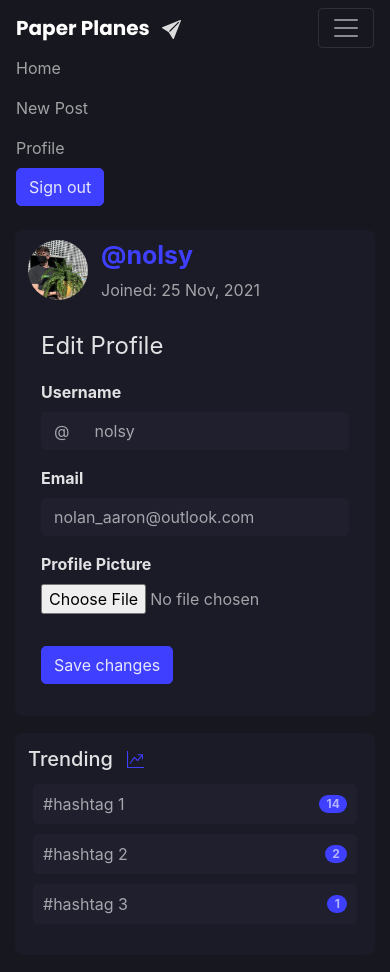
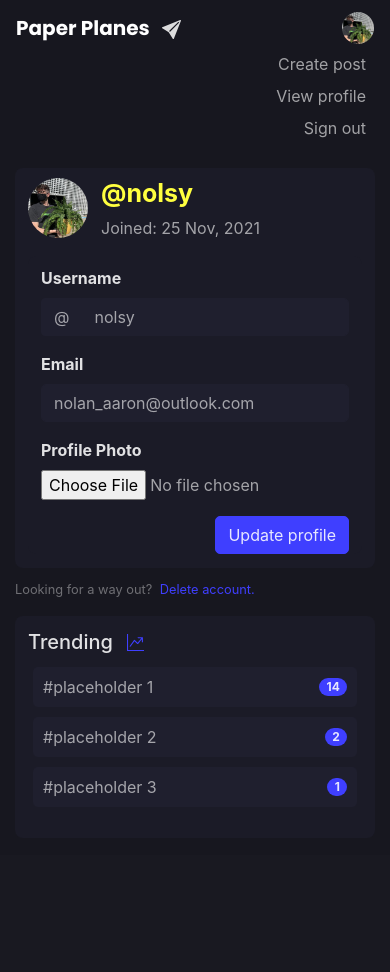
Before and after one commit to nolan-aaron/Paper_Planes, a Flask app: page /profile/ in a window 390 px wide, after a click that opens the changed part. After the commit the page ends 807 px from the top, so only its background shows below. Run offline with Flask 2, Linux system fonts and the light colour scheme; a user stored in the database is signed in; some libraries are stand-ins or nearby versions.

Commit message:
Re-designed navbar + improved responsiveness
- Users can permanently delete their account
- Sign up flow encourages users to upload a profile photo
- Other minor changes to UI elements

```diff
--- a/application/forms.py
+++ b/application/forms.py
@@ -41,8 +41,8 @@
 
     email = StringField('Email', validators=[DataRequired(), Email()])
     password = PasswordField('Password', validators=[DataRequired()])
-    remember = BooleanField('Remember me')
-    submit = SubmitField('Sign in')
+    remember = BooleanField('Stay logged in')
+    submit = SubmitField('Log in')
 
 
 class UpdateProfileForm(FlaskForm):
@@ -50,9 +50,9 @@
     username = StringField('Username', validators=[
                            DataRequired(), Length(min=2, max=20)])
     email = StringField('Email', validators=[DataRequired(), Email()])
-    picture = FileField('Profile Picture', validators=[
+    picture = FileField('Profile Photo', validators=[
                         FileAllowed(['jpg', 'png'])])
-    submit = SubmitField('Save changes')
+    submit = SubmitField('Update profile')
 
     def validate_username(self, username):
 
@@ -81,4 +81,4 @@
 
     content = TextAreaField('Content', validators=[
                             DataRequired(), Length(max=300)])
-    submit = SubmitField('Post')
+    submit = SubmitField('Create post')
--- a/application/post.py
+++ b/application/post.py
@@ -28,7 +28,7 @@
         flash("Your post has been created!", 'success')
         return redirect(url_for('routes.index'))
 
-    return render_template('create_post.html', title='New Post', form=form)
+    return render_template('create_post.html', title='Create Post', form=form)
 
 
 @blueprint.route("/<int:post_id>/edit", methods=['GET', 'POST'])
--- a/application/static/CSS/style.css
+++ b/application/static/CSS/style.css
@@ -52,8 +52,6 @@
 .white-fill {
   fill: white;
 }
-
-
 
 small {
   color: var(--disable);
@@ -173,6 +171,18 @@
   margin-right: 4px;
 }
 
+.profile-icon {
+  height: 32px;
+  width: 32px;
+  margin-left: 4px;
+}
+
+.mobile-icon {
+  height: 32px;
+  width: 32px;
+  margin-left: 0px;
+}
+
 .article-svg {
   width: 25px;
   height: 25px;
@@ -209,6 +219,12 @@
 
 .primary-text:hover {
   color: var(--primary);
+}
+
+/* All screens that are at least medium size */
+@media all and (min-width: 768px) {
+  .navbar .nav-item .dropdown-menu{ display: none; }
+  .navbar .nav-item:hover .dropdown-menu{ display: block; }
 }
 
 /* Large size */
@@ -251,3 +267,49 @@
   }
 
 }
+
+/* Dropdown menu on navbar */
+.dropdown-menu {
+  background-color: var(--background);
+  border: 1px solid var(--medium-emphasis);
+  padding-top: 0px;
+  padding-bottom: 0px;
+  margin-top: 0px;
+  margin-bottom: 0px;
+}
+
+/* All items in dropdown menu */
+.dropdown-item {
+  color: var(--medium-emphasis);
+  border-radius: 0px;
+}
+
+/* Override: First item in dropdown menu */
+.dropdown-item:first-child {
+  border-top-left-radius: 3px;
+  border-top-right-radius: 3px;
+  border-bottom-left-radius: 0px;
+  border-bottom-right-radius: 0px;
+}
+
+/* Override: Last item in dropdown menu */
+.dropdown-item:last-child {
+  border-top-left-radius: 0px;
+  border-top-right-radius: 0px;
+  border-bottom-left-radius: 3px;
+  border-bottom-right-radius: 3px;
+}
+
+.dropdown-item:hover, .dropdown-item:focus {
+  color: var(--high-emphasis);
+  background-color: var(--primary);
+}
+
+.navbar-toggler {
+  border: none;
+  padding: 0px;
+}
+
+.navbar-toggler:focus {
+  outline: none;
+}
--- a/application/templates/base.html
+++ b/application/templates/base.html
@@ -39,7 +39,7 @@
 
   <!-- TITLE -->
   {% if title %}
-  <title>Paper Planes - {{title}}</title>
+  <title>{{title}} - Paper Planes</title>
   {% else %}
   <title>Paper Planes</title>
   {% endif %}
@@ -59,24 +59,65 @@
         </svg>
       </a>
       <button class="navbar-toggler" type="button" data-toggle="collapse" data-target="#navbarToggle" aria-controls="navbarToggle" aria-expanded="false" aria-label="Toggle navigation">
+
+        <!-- NAVBAR COLLAPSE ICON (SMALL DEVICES ONLY) -->
+        <!-- IF AUTHENTICATED USE PROFILE PHOTO AS ICON -->
+        {% if current_user.is_authenticated %}
+        <img class="rounded-circle mobile-icon" src="{{ url_for('static', filename='profile_pics/' + current_user.image_file) }}">
+
+        <!-- ELSE USE HAMBURGER ICON -->
+        {% else %}
         <span class="navbar-toggler-icon"></span>
+        {% endif %}
       </button>
 
       <!-- LEFT SIDE -->
       <div class="collapse navbar-collapse" id="navbarToggle">
         <div class="navbar-nav mr-auto">
-          <a class="nav-item nav-link" href="{{ url_for('routes.index') }}" style="color: var(--medium-emphasis);">Home</a>
+
+          <!-- IF AUTHENTICATED -->
+          {% if current_user.is_authenticated %}
+
+          <!-- LARGER DISPLAYS ONLY -->
+          <a class="nav-item nav-link my-auto d-none d-md-block" href="{{ url_for('post.new_post') }}" style="color: var(--medium-emphasis);">Create post</a>
+
+          <!-- SMALL DISPLAYS ONLY -->
+          <div>
+            <a class="dropdown-item d-md-none text-right pr-2" href="{{ url_for('post.new_post') }}">Create post</a>
+            <a class="dropdown-item d-md-none text-right pr-2" href="{{ url_for('profile.profile') }}">View profile</a>
+            <a class="dropdown-item d-md-none text-right pr-2" href="{{ url_for('authentication.logout') }}">Sign out</a>
+          </div>
+          {% endif %}
         </div>
 
-        <!-- RIGHT SIDE -->
+        <!-- RIGHT SIDE (LARGER DEVICES ONLY) -->
         <div class="navbar-nav">
           {% if current_user.is_authenticated %}
-          <a class="nav-item nav-link my-auto" href="{{ url_for('post.new_post') }}" style="color: var(--medium-emphasis);">New Post</a>
-          <a class="nav-item nav-link my-auto" href="{{ url_for('profile.profile') }}" style="color: var(--medium-emphasis);">Profile</a>
-          <a class="nav-item nav-link pr-0 pb-0 pt-0" href="{{ url_for('authentication.logout') }}"><button class="btn button input-button">Sign out</button></a>
+
+          <!-- USERNAME & PROFILE SECTION -->
+          <li class="nav-item dropdown d-none d-md-block">
+            <a class="nav-link" href="#" id="navbarDropdown" role="button" data-toggle="dropdown" aria-haspopup="true" aria-expanded="false">
+              <span class="secondary-colour font-weight-bold">@{{current_user.username}}</span>
+              <img class="rounded-circle profile-icon" src="{{ url_for('static', filename='profile_pics/' + current_user.image_file) }}">
+            </a>
+            <div class="dropdown-menu" aria-labelledby="navbarDropdown">
+              <a class="dropdown-item" href="{{ url_for('profile.profile') }}">View profile</a>
+              <a class="dropdown-item" href="{{ url_for('authentication.logout') }}">Sign out</a>
+            </div>
+          </li>
+
           {% else %}
-          <a class="nav-item nav-link my-auto" href="{{ url_for('authentication.register') }}" style="color: var(--medium-emphasis);">Sign up</a>
-          <a class="nav-item nav-link pr-0 pb-0 pt-0" href="{{ url_for('authentication.login') }}"><button class="btn button input-button">Sign in</button></a>
+
+          <!-- LOG IN/SIGN UP OPTIONS -->
+          <!-- LARGE SCREENS -->
+          <a class="nav-item nav-link my-auto d-none d-md-block" href="{{ url_for('authentication.login') }}" style="color: var(--medium-emphasis);">Log in</a>
+          <a class="nav-item nav-link my-auto d-none d-md-block" href="{{ url_for('authentication.register') }}"><button class="btn button btn-sm input-button">Sign up</button></a>
+
+          <!-- SMALL SCREENS -->
+          <div>
+            <a class="dropdown-item my-auto d-md-none text-right pr-2" href="{{ url_for('authentication.login') }}">Log in</a>
+            <a class="dropdown-item my-auto d-md-none text-right pr-2" href="{{ url_for('authentication.register') }}">Sign up</a>
+          </div>
           {% endif %}
         </div>
       </div>
@@ -127,24 +168,24 @@
             <!-- LINK #1 -->
             <a href="#">
               <li class="sidebar-list d-flex justify-content-between align-items-center">
-                #hashtag 1
-                <span class="badge badge-pill badge-fill">14</span>
+                #placeholder 1
+                <span class="badge badge-pill badge-fill high-emphasis">14</span>
               </li>
             </a>
 
             <!-- LINK #2 -->
             <a href="#">
               <li class="sidebar-list d-flex justify-content-between align-items-center">
-                #hashtag 2
-                <span class="badge badge-pill badge-fill">2</span>
+                #placeholder 2
+                <span class="badge badge-pill badge-fill high-emphasis">2</span>
               </li>
             </a>
 
             <!-- LINK #3 -->
             <a href="#">
               <li class="sidebar-list d-flex justify-content-between align-items-center">
-                #hashtag 3
-                <span class="badge badge-pill badge-fill">1</span>
+                #placeholder 3
+                <span class="badge badge-pill badge-fill high-emphasis">1</span>
               </li>
             </a>
 
--- a/application/templates/index.html
+++ b/application/templates/index.html
@@ -11,7 +11,7 @@
 
         <img class="rounded-circle article-img" src="{{ url_for('static', filename='profile_pics/' + post.author.image_file) }}">
 
-        <span class="mr-1 primary-colour font-weight-bold">@{{ post.author.username }}</span>
+        <span class="mr-1 secondary-colour font-weight-bold">@{{ post.author.username }}</span>
 
         <small class="font-weight-light">{{ elapsed_time(post) }}</small>
 
--- a/application/templates/login.html
+++ b/application/templates/login.html
@@ -9,14 +9,16 @@
         {{ form.hidden_tag() }}
         <fieldset class="form-group">
 
+            <legend class="mb-3 high-emphasis font-weight-bold">Log in</legend>
+
             <!-- EMAIL -->
             <div class="form-group">
                 {{ form.email.label(class="form-control-label font-weight-bold") }}
 
                 {% if form.email.errors %}
-                {{ form.email(class="form-control dark-form is-invalid input-form") }}
+                {{ form.email(class="form-control dark-form is-invalid input-form", autofocus=true) }}
                 {% else %}
-                {{ form.email(class="form-control dark-form input-form") }}
+                {{ form.email(class="form-control dark-form input-form", autofocus=true) }}
                 {% endif %}
 
                 {% for error in form.email.errors %}
--- a/application/templates/profile.html
+++ b/application/templates/profile.html
@@ -3,24 +3,23 @@
 <!-- CONTENT START -->
 {% block content %}
 
-<div class="content-section">
+<div class="content-section mb-2">
 
     <!-- PROFILE HEADER -->
     <div class="media">
         <img class="rounded-circle account-img" src="{{ image_file }}">
         <div>
-            <h2 class="account-heading primary-colour profile-text font-weight-bold">@{{ current_user.username }}</h2>
+            <h2 class="account-heading secondary-colour profile-text font-weight-bold">@{{ current_user.username }}</h2>
             <p class="medium-emphasis">Joined: {{ date_joined }}</p>
         </div>
     </div>
 
     <!-- EDIT PROFILE -->
-    <div class="content-section mb-2">
+    <div class="content-section mb-0 pb-0">
         <form method="POST" enctype="multipart/form-data">
             {{ form.hidden_tag() }}
-            <fieldset class="form-group">
+            <fieldset class="form-group mb-1">
 
-                <legend class="mb-3 high-emphasis">Edit Profile</legend>
 
                 <!-- USERNAME -->
                 <div class="form-group">
@@ -66,15 +65,42 @@
                     {% endfor %}
                 </div>
 
+                <!-- SUBMIT -->
+                <div class="form-group">
+                    {{form.submit(class="btn button input-button float-right") }}
+                </div>
+
             </fieldset>
-
-            <!-- SUBMIT -->
-            <div class="form-group mb-1">
-                {{form.submit(class="btn button input-button") }}
-            </div>
         </form>
     </div>
+</div>
 
+<!-- FOOTER -->
+<div class="mb-3">
+    <small class="disable">Looking for a way out? <a class="ml-1 primary-colour" data-toggle="modal" data-target="#deleteModal" href="#">Delete account.</a></small>
+</div>
+
+<!-- MODAL -->
+<div class="modal fade" id="deleteModal" tabindex="-1" role="dialog" aria-labelledby="deleteModalLabel" aria-hidden="true">
+    <div class="modal-dialog modal-dialog-centered" role="document">
+        <div class="modal-content modal-background">
+            <div class="modal-header" style="border: none;">
+                <h5 class="modal-title high-emphasis font-weight-bold" id="deleteModalLabel">Delete Account</h5>
+                <button type="button" class="close" data-dismiss="modal" aria-label="Close">
+                    <span class="high-emphasis" aria-hidden="true">&times;</span>
+                </button>
+            </div>
+            <div class="modal-body pb-0 pt-0">
+                <p class="mb-0 high-emphasis">Are you sure you want to permanently delete your account? This action can't be undone and will also remove any posts that you've made.</p>
+            </div>
+            <div class="modal-footer" style="border: none">
+                <button type="button" class="btn btn-secondary btn-sm" data-dismiss="modal">Close</button>
+                <form method="POST" action="{{ url_for('profile.delete_account') }}">
+                    <input class="btn btn-danger btn-sm" type="submit" value="Yes, delete my account">
+                </form>
+            </div>
+        </div>
+    </div>
 </div>
 
 <!-- CONTENT END -->
```
Also changed, not shown: application/authentication.py (+5 -8 lines), application/profile.py (+20 -1 lines), application/templates/create_post.html (+5 -5 lines), application/templates/edit_post.html (+4 -4 lines), application/templates/register.html (+14 -3 lines), application/todo.txt (+7 -1 lines), application/site.db, 3 other files.
